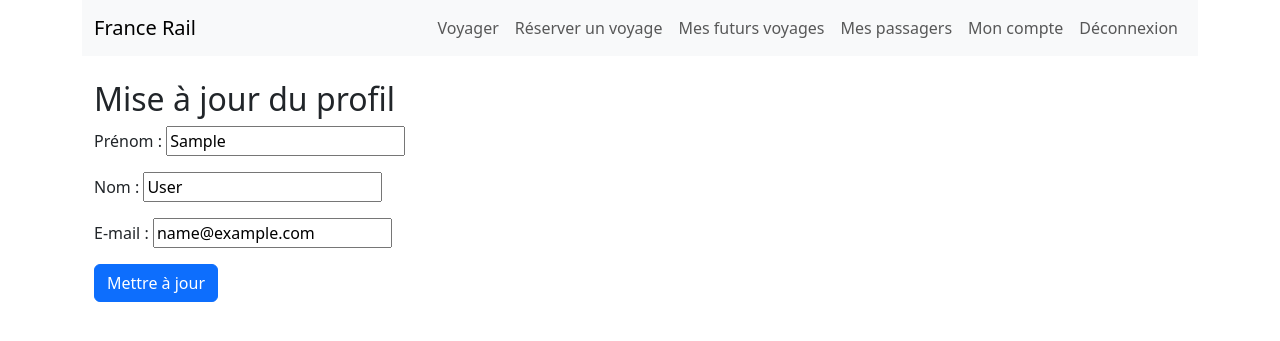
After one commit to hvesproumis/reservations-hector-vesproumis, a Django app: page /update_profile/ in a window 1280 px wide. The commit adds this page. Shown: the top 341 px of the page. Run offline with Django 4.2, Linux system fonts and the light colour scheme; the visitor is signed in with stand-in values (Sample User, id 1).

Commit message:
finalisation interface utilisateur

```diff
--- a/reservations/reservations/urls.py
+++ b/reservations/reservations/urls.py
@@ -2,18 +2,22 @@ from django.contrib import admin
 from django.urls import path, include
 from reservationsapp import views
 from django.contrib.auth import views as auth_views
-from reservationsapp.views import get_passager_details, create_passager, view_passagers, edit_passager, delete_passager
+from reservationsapp.views import get_passager_details, create_passager, view_passagers, edit_passager, delete_passager, signup, update_profile, account
 
 
 urlpatterns = [
     path("admin/", admin.site.urls),
+    path('signup/', signup, name='signup'),
+    path('account/', account, name='account'),
+    path('update_profile/', update_profile, name='update_profile'),
     path("trajets/", views.trajets, name="trajets"),
     path('accounts/login/', auth_views.LoginView.as_view(), name='login'),
     path('accounts/', include('django.contrib.auth.urls')),
     path('logout/', auth_views.LogoutView.as_view(), name='logout'),
     path('reservations/', views.reservations, name='reservations'),
     path('reservation/<str:if_number>/', views.reservation_detail, name='reservation_detail'),
-    path('nouvelle_reservation/', views.edit_reservation, name='edit_reservation'),
+    path('nouvelle_reservation/', views.edit_reservation, name='create_reservation'),
+    path('modif_reservation/<str:if_number>/', views.edit_reservation, name='edit_reservation'),
     path('create-passager/', create_passager, name='create_passager'),
     path('mes-passagers/', view_passagers, name='view_passagers'),
     path('edit-passager/<int:passager_id>/', edit_passager, name='edit_passager'),
--- a/reservations/reservationsapp/forms.py
+++ b/reservations/reservationsapp/forms.py
@@ -2,12 +2,15 @@ from django import forms
 from .models import Gare, Reservation, Trajet, Passager, Client
 from django.forms import ModelForm, inlineformset_factory
 from django.contrib.auth.models import User
+from django.contrib.auth.forms import UserCreationForm
 
+
+#Gestion du client
 
 class ClientForm(ModelForm):
     class Meta:
         model = Client
-        fields = ['first_name', 'last_name', 'email', 'address']  # Include all fields you need
+        fields = ['first_name', 'last_name', 'email', 'address']
         widgets = {
             'first_name': forms.TextInput(attrs={'readonly': 'readonly'}),
             'last_name': forms.TextInput(attrs={'readonly': 'readonly'}),
@@ -15,6 +18,33 @@ class ClientForm(ModelForm):
             'address': forms.TextInput()
         }
 
+#Gestion de l'utilisateur
+
+class SignUpForm(UserCreationForm):
+    first_name = forms.CharField(max_length=30, required=True, help_text='Requis.', label='Prénom')
+    last_name = forms.CharField(max_length=30, required=True, help_text='Requis.', label='Nom')
+    email = forms.EmailField(required=True, help_text='Requis', label='E-mail')  # Modifiez cette ligne
+
+    class Meta:
+        model = User
+        fields = ('username', 'first_name', 'last_name', 'email', 'password1', 'password2')
+        labels = {
+            'username': 'Nom d’utilisateur',
+            'password1': 'Mot de passe',
+            'password2': 'Confirmation du mot de passe',
+        }
+
+class UserUpdateForm(forms.ModelForm):
+    first_name = forms.CharField(max_length=30, required=False, label='Prénom')
+    last_name = forms.CharField(max_length=30, required=False, label='Nom')
+    email = forms.EmailField(required=True, label='E-mail')
+
+    class Meta:
+        model = User
+        fields = ['first_name', 'last_name', 'email']
+
+
+#Gestion de la recherche trajet
 
 class TrajetSearchForm(forms.Form):
     gare = forms.ModelChoiceField(queryset=Gare.objects.all(), required=False, label="Choisir une gare")
@@ -22,6 +52,8 @@ class TrajetSearchForm(forms.Form):
 
 from django import forms
 from .models import Reservation, Passager
+
+#Gestion de la réservation
 
 class ReservationForm(forms.ModelForm):
     existing_passager = forms.ModelChoiceField(
@@ -44,6 +76,8 @@ class ReservationForm(forms.ModelForm):
         if user:
             self.fields['existing_passager'].queryset = Passager.objects.filter(user=user)
 
+#Formulaire passager
+
 class PassagerForm(forms.ModelForm):
     class Meta:
         model = Passager
--- a/reservations/reservationsapp/views.py
+++ b/reservations/reservationsapp/views.py
@@ -1,15 +1,49 @@
 from django.shortcuts import render, get_object_or_404, redirect
 from .models import Trajet, Client, Reservation, Passager
-from .forms import TrajetSearchForm, ReservationForm, ClientForm, PassagerForm
+from .forms import TrajetSearchForm, ReservationForm, ClientForm, PassagerForm, SignUpForm, UserUpdateForm
 from django.conf import settings
 from django.forms import formset_factory
 from django.db import transaction
 from django.core.paginator import Paginator
 from django.contrib.auth.decorators import login_required
 from django.http import JsonResponse
+from django.contrib.auth.forms import UserCreationForm
+from django.contrib.auth import login
 
+#Utilisateur
 
+def signup(request):
+    if request.method == 'POST':
+        form = SignUpForm(request.POST)
+        if form.is_valid():
+            user = form.save()
+            user.refresh_from_db()
+            user.first_name = form.cleaned_data.get('first_name')
+            user.last_name = form.cleaned_data.get('last_name')
+            user.save()
+            login(request, user)
+            return redirect('login')
+    else:
+        form = SignUpForm()
+    return render(request, 'registration/signup.html', {'form': form})
 
+@login_required
+def account(request):
+    return render(request, 'registration/account.html')
+
+@login_required
+def update_profile(request):
+    if request.method == 'POST':
+        form = UserUpdateForm(request.POST, instance=request.user)
+        if form.is_valid():
+            form.save()
+            return redirect('account')
+    else:
+        form = UserUpdateForm(instance=request.user)
+
+    return render(request, 'registration/update_profile.html', {'form': form})
+
+#Trajets
 
 def trajets(request):
     form = TrajetSearchForm(request.GET or None)
@@ -29,14 +63,14 @@ def trajets(request):
 
     return render(request, 'reservationsapp/liste_trajets.html', {'form': form, 'page_obj': page_obj})
 
-
+#Réservations
 
 @login_required
 def reservations(request):
     if request.user.is_staff:
         toutes_les_reservations = Reservation.objects.all()
     else:
-        toutes_les_reservations = Reservation.objects.filter(client__email=request.user.email)
+        toutes_les_reservations = Reservation.objects.filter(client__user=request.user)
 
     return render(request, 'reservationsapp/liste_reservations.html', {'reservations': toutes_les_reservations})
 
@@ -51,24 +85,28 @@ def reservation_detail(request, if_number):
     return render(request, 'reservationsapp/reservation_detail.html', {'reservation': reservation})
 
 @login_required
-def edit_reservation(request):
-    client, created = Client.objects.get_or_create(
+def edit_reservation(request, if_number=None):
+    client, created = Client.objects.update_or_create(
         user=request.user,
         defaults={
             'first_name': request.user.first_name or 'Default First Name',
             'last_name': request.user.last_name or 'Default Last Name',
             'email': request.user.email or 'email@example.com',
-            'address': 'Default Address'
+            'address': 'Entrez votre adresse'
         }
     )
 
+    if if_number:
+        reservation = get_object_or_404(Reservation, if_number=if_number, client=client)
+    else:
+        reservation = Reservation(client=client)
+
     client_form = ClientForm(request.POST or None, instance=client)
-    reservation_form = ReservationForm(request.POST or None, user=request.user)
+    reservation_form = ReservationForm(request.POST or None, instance=reservation, user=request.user)
 
     if request.method == 'POST':
         if client_form.is_valid() and reservation_form.is_valid():
-            client = client_form.save()  # Assurez-vous que les modifications du client sont enregistrées
-
+            client = client_form.save()
             reservation = reservation_form.save(commit=False)
             reservation.client = client
             reservation.passager = reservation_form.cleaned_data['existing_passager']
@@ -80,6 +118,9 @@ def edit_reservation(request):
         'reservation_form': reservation_form
     })
 
+
+
+#Passagers
 
 def get_passager_details(request, passager_id):
     try:
@@ -99,16 +140,16 @@ def create_passager(request):
         form = PassagerForm(request.POST)
         if form.is_valid():
             passager = form.save(commit=False)
-            passager.user = request.user  # Associe le passager à l'utilisateur
+            passager.user = request.user
             passager.save()
-            return redirect('view_passagers')  # Rediriger vers la liste des passagers ou toute autre page appropriée
+            return redirect('view_passagers')
     else:
         form = PassagerForm()
     return render(request, 'reservationsapp/create_passager.html', {'form': form})
 
 @login_required
 def view_passagers(request):
-    passagers = Passager.objects.filter(user=request.user)  # Obtient tous les passagers de l'utilisateur connecté
+    passagers = Passager.objects.filter(user=request.user)
     return render(request, 'reservationsapp/view_passagers.html', {'passagers': passagers})
 
 @login_required
@@ -118,7 +159,7 @@ def edit_passager(request, passager_id):
         form = PassagerForm(request.POST, instance=passager)
         if form.is_valid():
             form.save()
-            return redirect('view_passagers')  # Redirige vers la liste des passagers
+            return redirect('view_passagers')
     else:
         form = PassagerForm(instance=passager)
     return render(request, 'reservationsapp/edit_passager.html', {'form': form})
--- a/reservations/templates/registration/login.html
+++ b/reservations/templates/registration/login.html
@@ -10,4 +10,5 @@
     <input type="hidden" name="next" value="{{ request.GET.next|default:LOGIN_REDIRECT_URL }}">
     </form>
   <a href="{% url 'password_reset' %}">Mot de passe oublié?</a>
+  <a href="{% url 'signup' %}">Créer un compte</a>
 {% endblock %}
--- /dev/null
+++ b/reservations/templates/registration/update_profile.html
@@ -0,0 +1,12 @@
+{% extends 'reservationsapp/base.html' %}
+
+{% block content %}
+<div class="container mt-4">
+    <h2>Mise à jour du profil</h2>
+    <form method="post">
+        {% csrf_token %}
+        {{ form.as_p }}
+        <button type="submit" class="btn btn-primary">Mettre à jour</button>
+    </form>
+</div>
+{% endblock %}
--- a/reservations/templates/reservationsapp/base.html
+++ b/reservations/templates/reservationsapp/base.html
@@ -12,20 +12,26 @@
 <div class="container pt-10">
     <nav class="navbar navbar-expand-lg navbar-light bg-light">
         <div class="container-fluid">
-            <a class="navbar-brand" href="{% url 'trajets' %}">Trains.isae.fr</a>
+            <a class="navbar-brand" href="{% url 'trajets' %}">France Rail</a>
             <button class="navbar-toggler" type="button" data-bs-toggle="collapse" data-bs-target="#navbarNav" aria-controls="navbarNav" aria-expanded="false" aria-label="Toggle navigation">
                 <span class="navbar-toggler-icon"></span>
             </button>
             <div class="collapse navbar-collapse" id="navbarNav">
                 <ul class="navbar-nav ms-auto">
                     <li class="nav-item">
-                        <a class="nav-link {% if request.resolver_match.url_name == 'trajets' %}active{% endif %}" href="{% url 'trajets' %}">Trajets</a>
+                        <a class="nav-link {% if request.resolver_match.url_name == 'trajets' %}active{% endif %}" href="{% url 'trajets' %}">Voyager</a>
                     </li>
                     <li class="nav-item">
-                        <a class="nav-link {% if request.resolver_match.url_name == 'reservations' %}active{% endif %}" href="{% url 'reservations' %}">Mes Réservations</a>
+                        <a class="nav-link {% if request.resolver_match.url_name == 'create_reservation' %}active{% endif %}" href="{% url 'create_reservation' %}">Réserver un voyage</a>
+                    </li>
+                    <li class="nav-item">
+                        <a class="nav-link {% if request.resolver_match.url_name == 'reservations' %}active{% endif %}" href="{% url 'reservations' %}">Mes futurs voyages</a>
                     </li>
                     <li class="nav-item">
                         <a class="nav-link {% if request.resolver_match.url_name == 'view_passagers' %}active{% endif %}" href="{% url 'view_passagers' %}">Mes passagers</a>
+                    </li>
+                    <li class="nav-item">
+                        <a class="nav-link {% if request.resolver_match.url_name == 'account' %}active{% endif %}" href="{% url 'account' %}">Mon compte</a>
                     </li>
                     {% if user.is_authenticated %}
                         <li class="nav-item">
--- a/reservations/templates/reservationsapp/liste_trajets.html
+++ b/reservations/templates/reservationsapp/liste_trajets.html
@@ -15,5 +15,5 @@
         <p>Aucun trajet disponible.</p>
     {% endfor %}
 </div>
-<a href="{% url 'edit_reservation' %}">Nouvelle réservation</a>
+<a href="{% url 'create_reservation' %}">Nouvelle réservation</a>
 {% endblock %}
--- a/reservations/templates/reservationsapp/reservation_detail.html
+++ b/reservations/templates/reservationsapp/reservation_detail.html
@@ -15,5 +15,6 @@
     <p><b>Ville et gare de départ :</b> {{ reservation.trajet.depgare.ville }} - {{ reservation.trajet.depgare.nomgare }}</p>
     <p><b>Ville et gare d'arrivée :</b> {{ reservation.trajet.arrgare.ville }} - {{ reservation.trajet.arrgare.nomgare }}</p>
     <p><b>Date et heure du trajet :</b> {{ reservation.trajet.depdh|date:"d-m-Y H:i" }} - {{ reservation.trajet.arrdh|date:"d-m-Y H:i" }}</p>
+    <a href="{% url 'edit_reservation' if_number=reservation.if_number %}" class="btn btn-warning">Modifier cette réservation</a>
 </div>
 {% endblock %}
--- a/reservations/templates/reservationsapp/view_passagers.html
+++ b/reservations/templates/reservationsapp/view_passagers.html
@@ -8,7 +8,7 @@
             <th>Prénom</th>
             <th>Nom</th>
             <th>Date de Naissance</th>
-            <th>Actions</th>
+            <th></th>
         </tr>
     </thead>
     <tbody>
```
Also changed, not shown: reservations/templates/registration/account.html (added, +12 -0 lines), reservations/templates/registration/signup.html (added, +14 -0 lines), reservations/templates/reservationsapp/create_reservation.html (added, +18 -0 lines), reservations/templates/reservationsapp/edit_reservation.html (+6 -4 lines).
